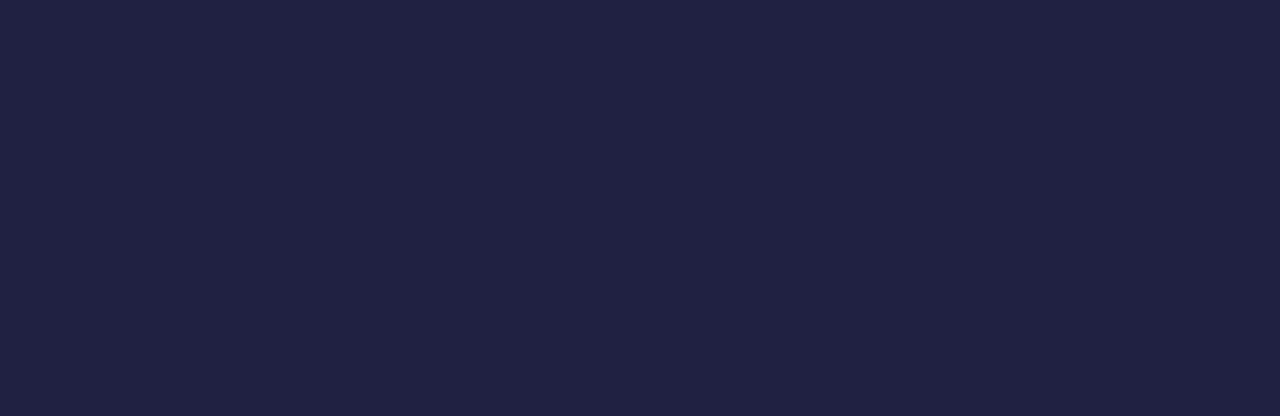
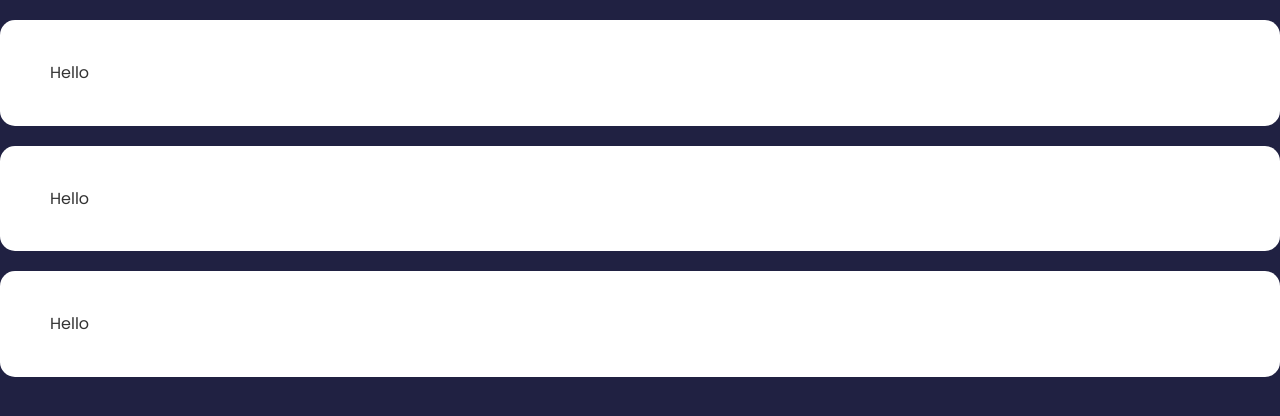
Before and after one commit to enthr/svelte-feedback-app, a Svelte app: page / in a window 1280 px wide. Shown: the top 416 px of the page. Built offline with nearby package versions, Linux system fonts and the light colour scheme.

Commit message:
Styling The Card Component

```diff
--- a/src/components/Card.svelte
+++ b/src/components/Card.svelte
@@ -0,0 +1,14 @@
+<div class="card">
+    <slot></slot>
+</div>
+
+<style>
+    .card {
+        color: #333333;
+        background-color: #ffffff;
+        border-radius: 15px;
+        padding: 40px 50px;
+        margin: 20px 0;
+        position: relative;
+    }
+</style>
--- a/src/components/FeedbackItem.svelte
+++ b/src/components/FeedbackItem.svelte
@@ -1,3 +1,8 @@
 <script>
+    import Card from "./Card.svelte";
     export let item;
 </script>
+
+<Card>
+    Hello
+</Card>
```
